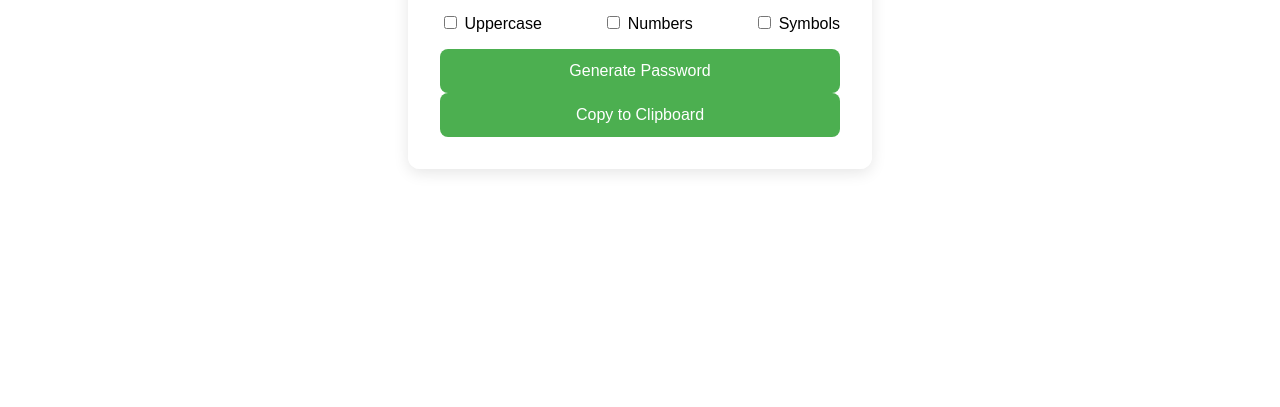
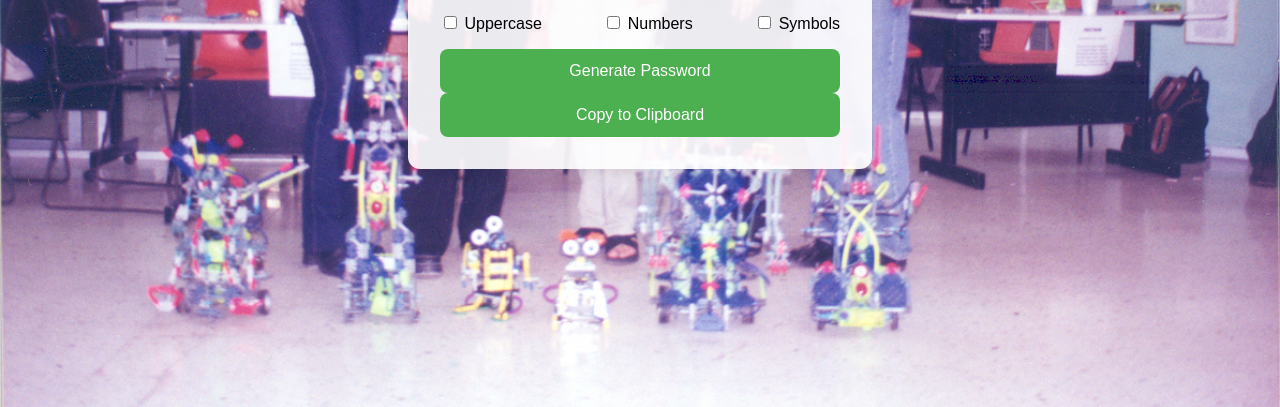
Before and after one commit to JHRH76/PASSWORDSAPP, a plain HTML site: page index.html in a window 1280 px wide. Shown: the part 393-800 px from the top of the page. Drawn offline with Linux system fonts and the light colour scheme.

Commit message:
Update index.html

```diff
--- a/index.html
+++ b/index.html
@@ -12,7 +12,7 @@
       align-items: center;
       min-height: 100vh;
       margin: 0;
-      background: url('URL_DE_TU_IMAGEN_AQUI') no-repeat center center/cover;
+      background: url(IMAGENES/8-3-2.jpg) no-repeat center center/cover;
     }
     .container {
       background: rgba(255, 255, 255, 0.9);
```
